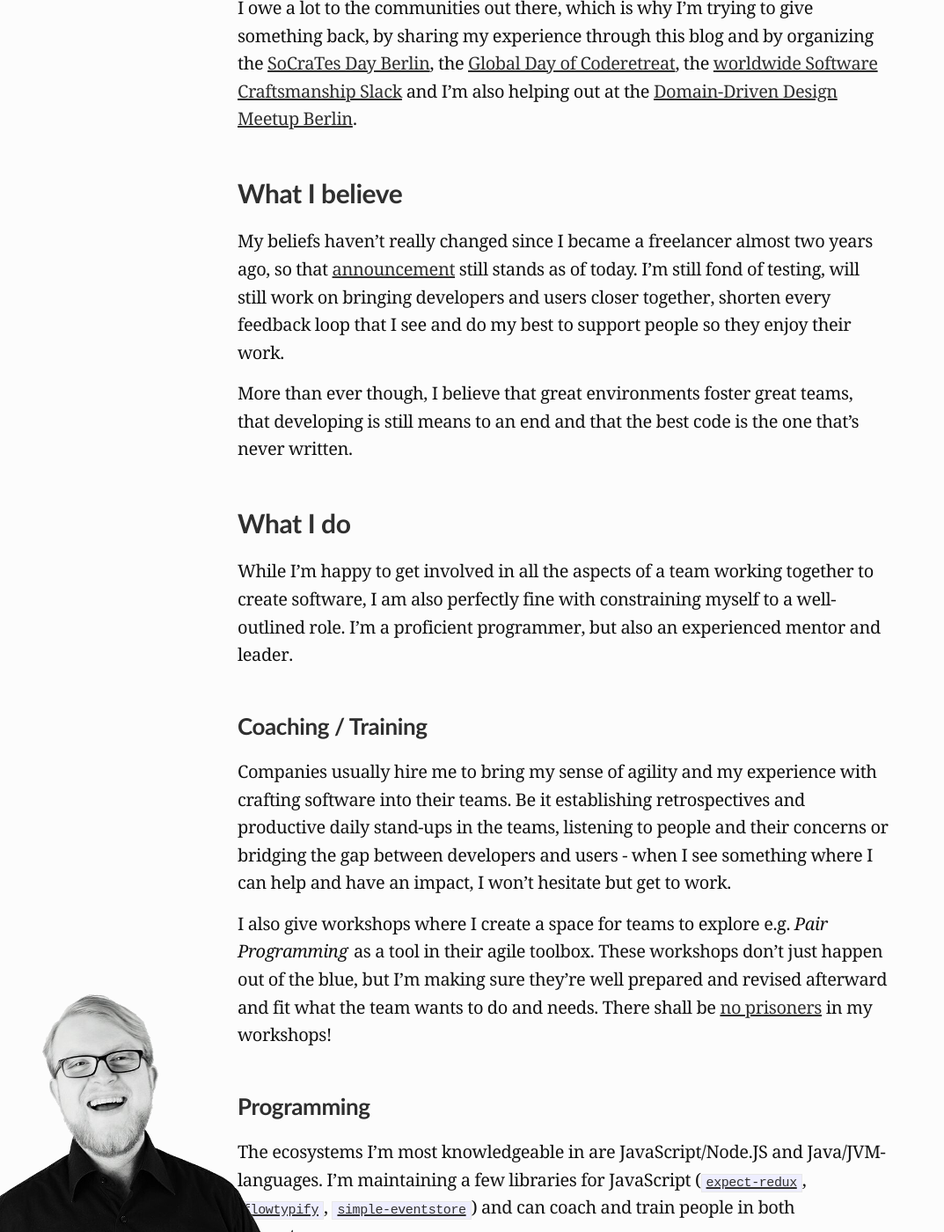
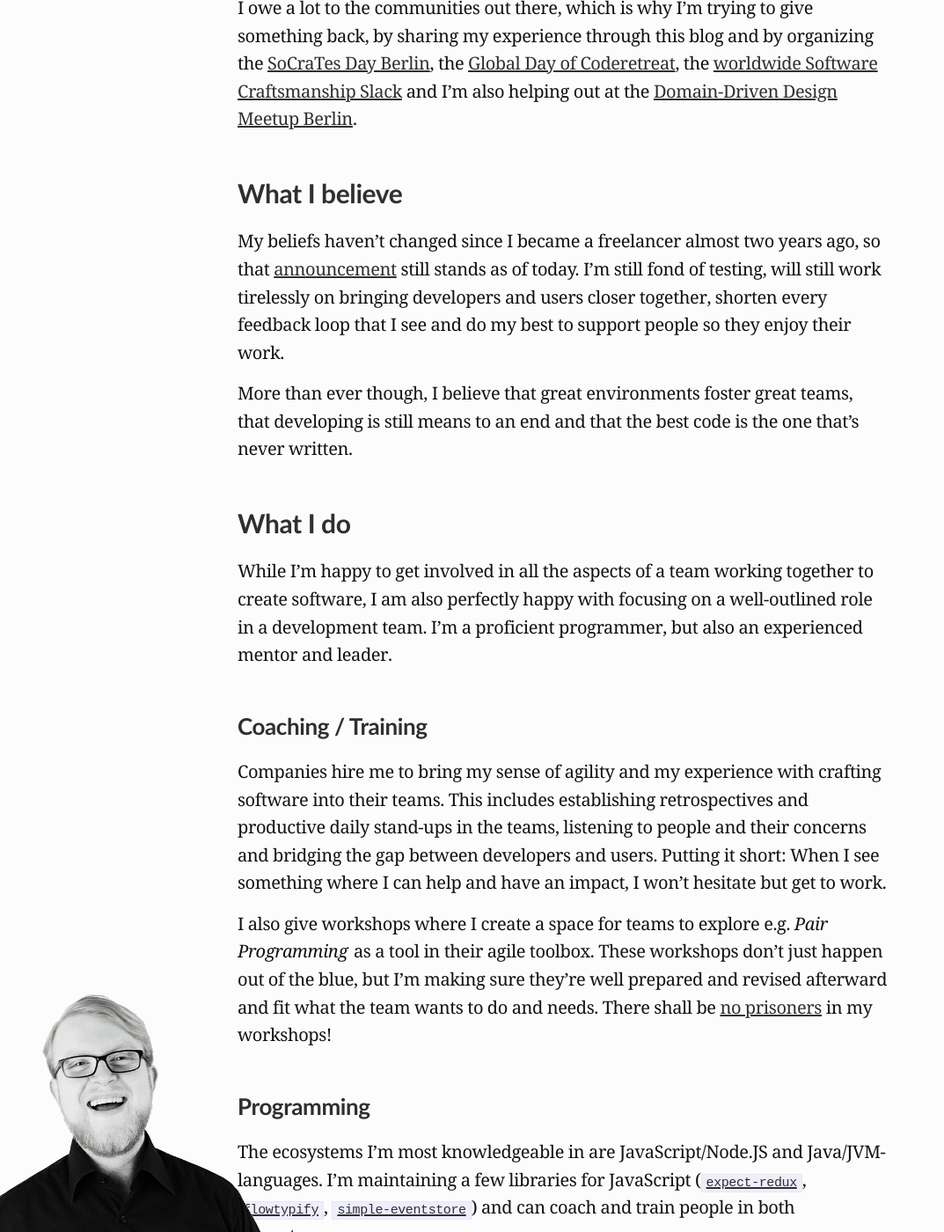
Before and after one commit to rradczewski/ymmv, a Jekyll site: the page built from about.md, in a window 1280 px wide and 1400 px high, scrolled down 472 px. Shown: the whole window at 88% size, without its empty margins (0-1073 px from the left). Built offline with Jekyll 4.4.1, drawn with Linux system fonts in a browser that asks for light colours; some of the changed text lies outside the part shown.

Commit message:
Even moah about

```diff
--- a/about.md
+++ b/about.md
@@ -16,17 +16,17 @@ I owe a lot to the communities out there, which is why I'm trying to give someth
 
 ## What I believe
 
-My beliefs haven't really changed since I became a freelancer almost two years ago, so that [announcement]({{ site.baseurl }}{% link _posts/2017-02-06-Continuing_my_journey_as_a_Freelance_Software_Crafter.md %}#developing-software) still stands as of today. I'm still fond of testing, will still work on bringing developers and users closer together, shorten every feedback loop that I see and do my best to support people so they enjoy their work.
+My beliefs haven't changed since I became a freelancer almost two years ago, so that [announcement]({{ site.baseurl }}{% link _posts/2017-02-06-Continuing_my_journey_as_a_Freelance_Software_Crafter.md %}#developing-software) still stands as of today. I'm still fond of testing, will still work tirelessly on bringing developers and users closer together, shorten every feedback loop that I see and do my best to support people so they enjoy their work.
 
 More than ever though, I believe that great environments foster great teams, that developing is still means to an end and that the best code is the one that's never written.
 
 ## What I do
 
-While I'm happy to get involved in all the aspects of a team working together to create software, I am also perfectly fine with constraining myself to a well-outlined role. I'm a proficient programmer, but also an experienced mentor and leader.
+While I'm happy to get involved in all the aspects of a team working together to create software, I am also perfectly happy with focusing on a well-outlined role in a development team. I'm a proficient programmer, but also an experienced mentor and leader.
 
 ### Coaching / Training
 
-Companies usually hire me to bring my sense of agility and my experience with crafting software into their teams. Be it establishing retrospectives and productive daily stand-ups in the teams, listening to people and their concerns or bridging the gap between developers and users - when I see something where I can help and have an impact, I won't hesitate but get to work.
+Companies hire me to bring my sense of agility and my experience with crafting software into their teams. This includes establishing retrospectives and productive daily stand-ups in the teams, listening to people and their concerns and bridging the gap between developers and users. Putting it short: When I see something where I can help and have an impact, I won't hesitate but get to work.
 
 I also give workshops where I create a space for teams to explore e.g. *Pair Programming* as a tool in their agile toolbox. These workshops don't just happen out of the blue, but I'm making sure they're well prepared and revised afterward and fit what the team wants to do and needs. There shall be [no prisoners](https://retromat.org/en/?id=1) in my workshops!
 
```
Also changed, not shown: other parts of about.md (+1 -2 lines).
